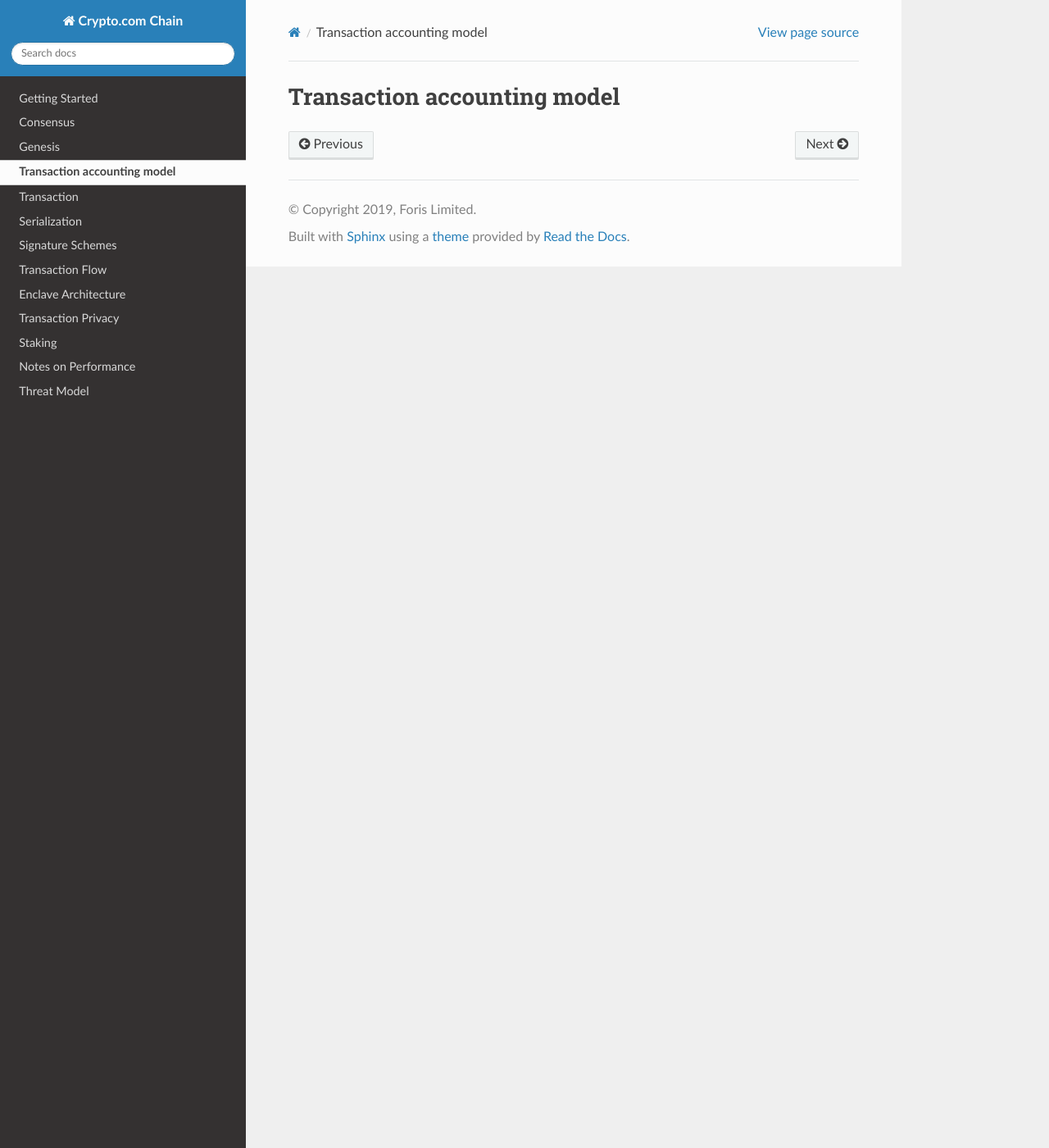
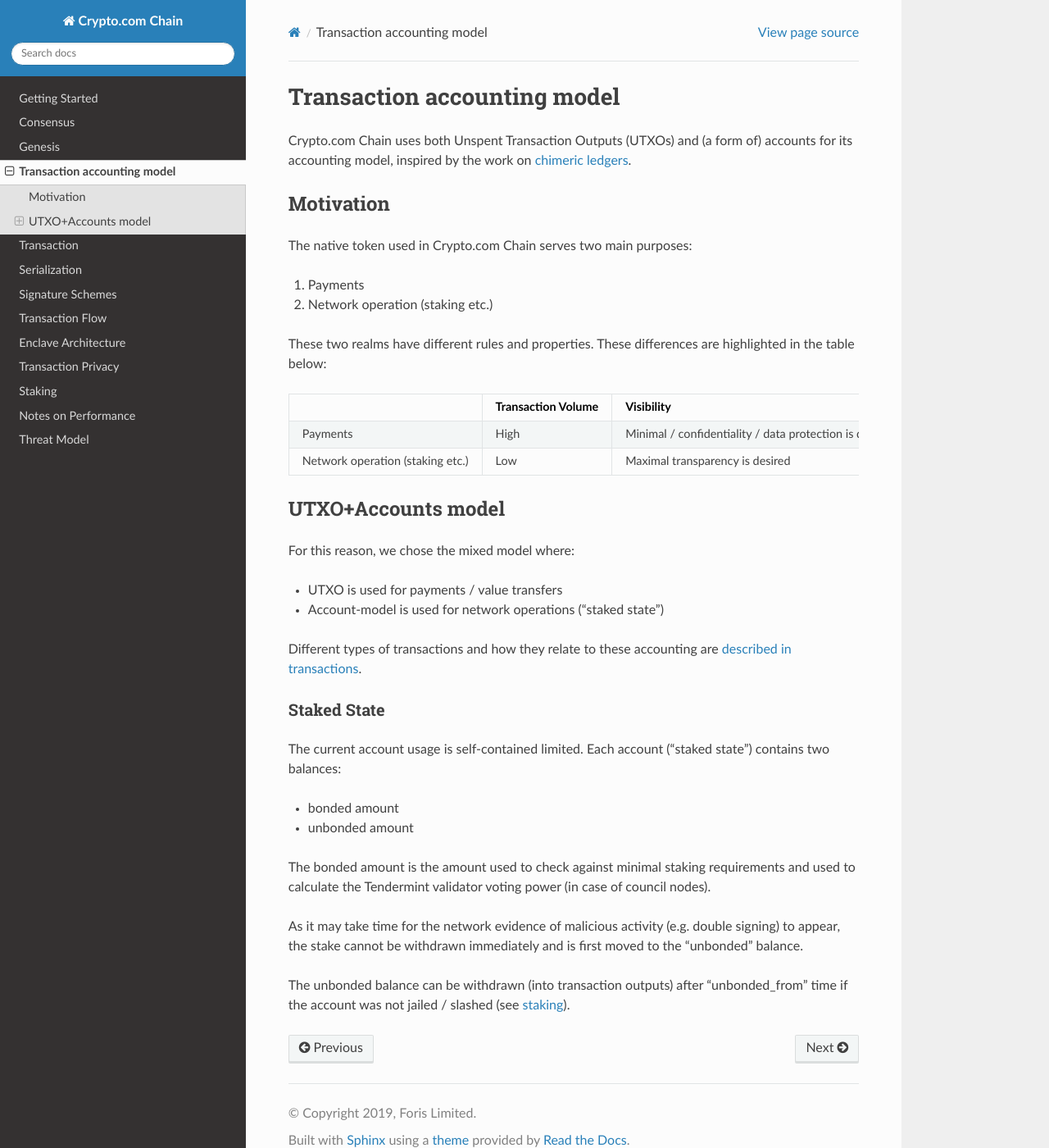
Before and after one commit to crypto-org-chain/chain-docs, a Sphinx documentation site: the page built from docs/account-utxo.rst, in a window 1280 px wide and 1400 px high. Shown: the whole window at 82% size. Built offline with Sphinx 7.4.7 and the Read the Docs theme 2.0.0, drawn with Linux system fonts in a browser that asks for light colours.

Commit message:
Problem: missing information about genesis and accounting model
Solution: ported some notes from the slides and internal docs (had to switch to RST to include a table)

```diff
--- /dev/null
+++ b/docs/account-utxo.rst
@@ -0,0 +1,63 @@
+Transaction accounting model
+============================
+
+Crypto.com Chain uses both Unspent Transaction Outputs (UTXOs) and (a
+form of) accounts for its accounting model, inspired by the work on
+`chimeric ledgers`_.
+
+Motivation
+----------
+
+The native token used in Crypto.com Chain serves two main purposes:
+
+1. Payments
+
+2. Network operation (staking etc.)
+
+These two realms have different rules and properties. These differences
+are highlighted in the table below:
+
+================================ ================== ====================================================== ===================================================================================== ========================================================================================================================================
+\                                Transaction Volume Visibility                                             State Changes                                                                         Value Transfer Rules
+================================ ================== ====================================================== ===================================================================================== ========================================================================================================================================
+Payments                         High               Minimal / confidentiality / data protection is desired UTXO set is the only "state": changes only by transactions                            Flexible: new address per invoice, ad-hoc n-of-m address formations (e.g. for escrows); encoding extra information for atomic swaps etc.
+Network operation (staking etc.) Low                Maximal transparency is desired                        Both by transactions and network events (e.g. a validator not following the protocol) Self-contained: same account changes (reward payouts, unbonding...)
+================================ ================== ====================================================== ===================================================================================== ========================================================================================================================================
+
+UTXO+Accounts model
+-------------------
+
+For this reason, we chose the mixed model where:
+
+-  UTXO is used for payments / value transfers
+
+-  Account-model is used for network operations ("staked state")
+
+Different types of transactions and how they relate to these accounting
+are `described in transactions`_.
+
+Staked State
+~~~~~~~~~~~~
+
+The current account usage is self-contained limited. Each account
+("staked state") contains two balances:
+
+-  bonded amount
+
+-  unbonded amount
+
+The bonded amount is the amount used to check against minimal staking
+requirements and used to calculate the Tendermint validator voting power
+(in case of council nodes).
+
+As it may take time for the network evidence of malicious activity (e.g.
+double signing) to appear, the stake cannot be withdrawn immediately and
+is first moved to the "unbonded" balance.
+
+The unbonded balance can be withdrawn (into transaction outputs) after
+"unbonded_from" time if the account was not jailed / slashed (see
+`staking`_).
+
+.. _chimeric ledgers: https://eprint.iacr.org/2018/262.pdf
+.. _described in transactions: transaction.md
+.. _staking: staking.md
--- a/docs/index.rst
+++ b/docs/index.rst
@@ -32,7 +32,7 @@
    getting-started.md
    consensus.md
    genesis.md
-   account-utxo.md
+   account-utxo
 
 Specification
 -------------
```
Also changed, not shown: docs/account-utxo.md (deleted, +0 -1 lines), docs/consensus.md (+22 -0 lines), docs/genesis.md (+32 -0 lines), docs/transaction.md (+28 -0 lines).
